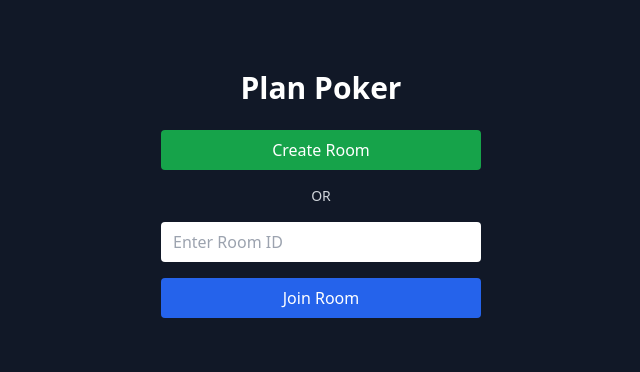
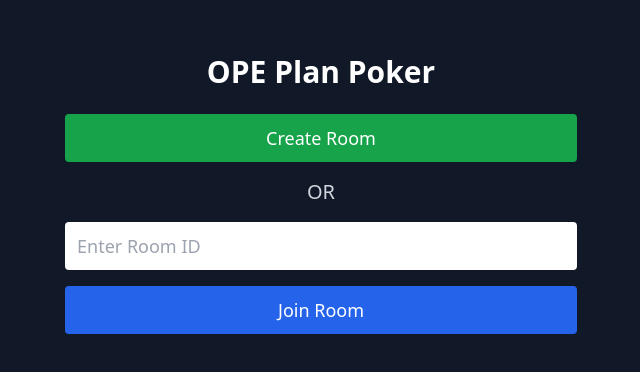
Before and after one commit to omkarv94/Plan-Poker-Scrum, a React (Vite) app: page / in a window 1280 px wide. Shown: the part 206-578 px from the top of the page, without its empty margins (319-959 px from the left). Built offline with nearby package versions, Linux system fonts and the light colour scheme.

Commit message:
improving styling and changing default room creation method

```diff
--- a/src/pages/RoomSelector.tsx
+++ b/src/pages/RoomSelector.tsx
@@ -2,7 +2,7 @@
 import { useState } from "react";
 import { useNavigate } from "react-router-dom";
 import { v4 as uuidv4 } from "uuid";
-import { ref, get } from "firebase/database";
+import { ref, get, set } from "firebase/database";
 import { db } from "../lib/firebase";
 
 export default function RoomSelector() {
@@ -10,8 +10,13 @@ export default function RoomSelector() {
   const [roomIdInput, setRoomIdInput] = useState("");
   const [error, setError] = useState("");
 
-  const handleCreateRoom = () => {
+  const handleCreateRoom = async () => {
     const newRoomId = uuidv4().split("-")[0]; // short room ID
+    await set(ref(db, `rooms/${newRoomId}`), {
+        createdAt: Date.now(),
+        revealed: false,
+        players: {}
+      });
     navigate(`/home/${newRoomId}`);
   };
 
@@ -34,17 +39,17 @@ export default function RoomSelector() {
 
   return (
     <div className="min-h-screen flex flex-col items-center justify-center bg-gray-900 text-white p-4">
-      <h1 className="text-3xl mb-6 font-bold">Plan Poker</h1>
+      <h1 className="text-3xl mb-6 font-bold">OPE Plan Poker</h1>
 
-      <div className="space-y-4 w-full max-w-xs">
+      <div className="space-y-4 w-full max-w-lg">
         <button
           onClick={handleCreateRoom}
-          className="w-full bg-green-600 py-2 rounded hover:bg-green-700"
+          className="w-full bg-green-600 py-2.5 rounded hover:bg-green-900 text-lg"
         >
           Create Room
         </button>
 
-        <div className="text-center text-sm text-gray-300">OR</div>
+        <div className="text-center text-xl text-gray-300">OR</div>
 
         <input
           type="text"
@@ -54,12 +59,12 @@ export default function RoomSelector() {
             setRoomIdInput(e.target.value);
             setError("");
           }}
-          className="w-full px-3 py-2 rounded text-black"
+          className="w-full px-3 py-2.5 rounded text-black text-lg"
         />
 
         <button
           onClick={handleJoinRoom}
-          className="w-full bg-blue-600 py-2 rounded hover:bg-blue-700"
+          className="w-full bg-blue-600 py-2.5 rounded hover:bg-blue-700 text-lg"
         >
           Join Room
         </button>
```
